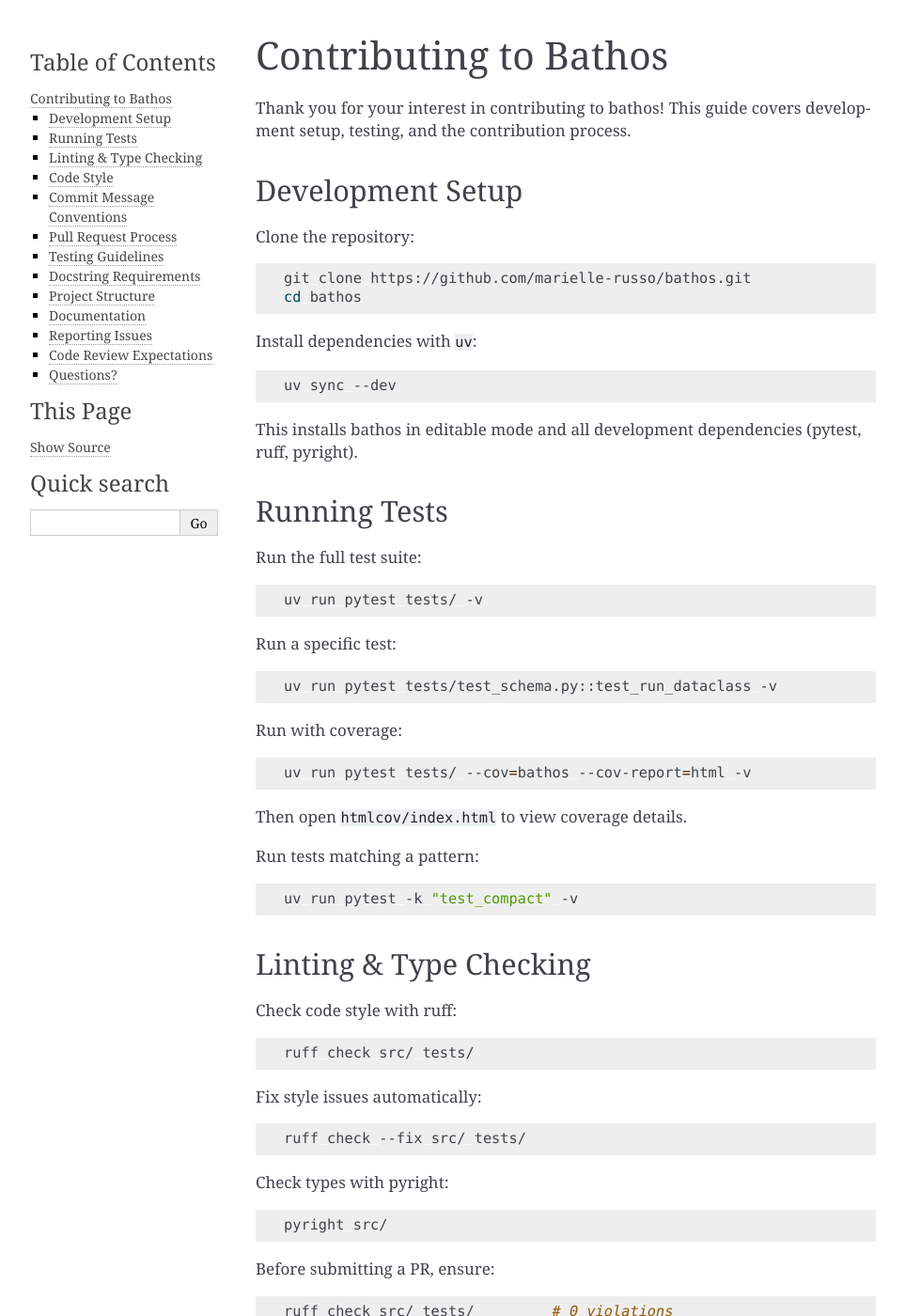
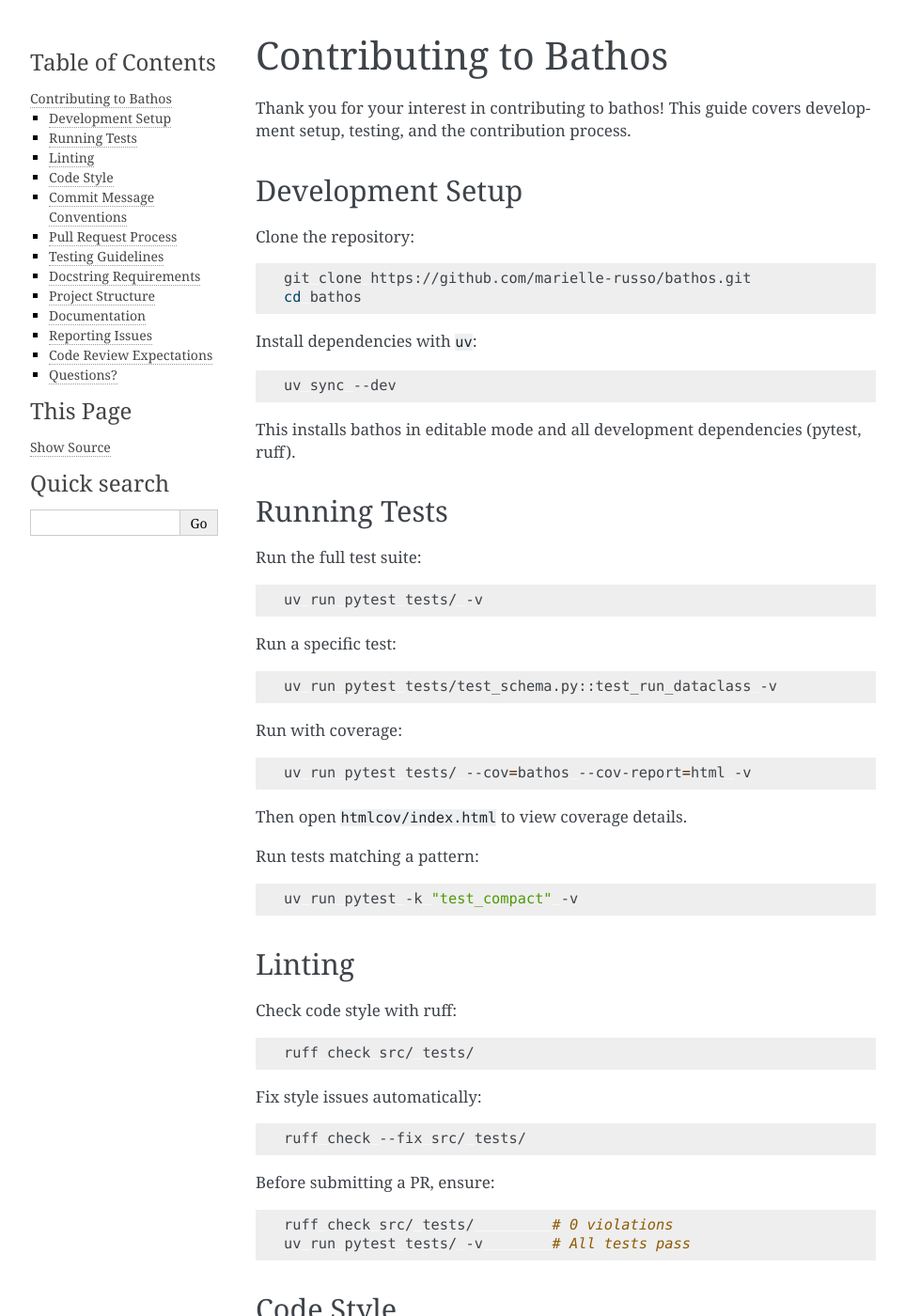
Before and after one commit to maraxen/bathos, a Sphinx documentation site: the page built from docs/source/contributing.rst, in a window 1280 px wide and 1400 px high. Shown: the whole window at 94% size, without its empty margins (148-1111 px from the left). Built offline with Sphinx 7.4.7, drawn with Linux system fonts in a browser that asks for light colours; some of the changed text lies outside the part shown.

Commit message:
ci: drop pyright — this project does not use it (closes #4085)
pyright was scaffolded in at v0.1.0 (73e40a6 for the dep + config, 691a90e
for the CI step) from the v0.1 release plan's template, and has never once
passed. It never even executed: the ruff step failed first and
short-circuited the job on every run until 2026-08-05, which is why the
2624 strict-mode errors surfaced only yesterday.

Those errors were never a real gate on this repo — 94% of them came from
untyped third-party dependencies, and no one has ever run the tool. The
project does not use pyright, so remove it rather than adopt a typing
policy to satisfy a step nobody asked for.

Removed: the CI step, the dev-dependency entry in both
[project.optional-dependencies].dev and [dependency-groups].dev, the
[tool.pyright] config (including the include-scoping fix from e61624b, now
moot), and the contributing-guide references. No `# pyright:` pragmas
existed in src/ or tests/, so no source changes are needed.

This leaves CI with no type-check gate. Adding one (e.g. astral's `ty`) is
a separate decision, deliberately not made here.

Backtrack: revert this commit to restore pyright exactly as it stood,
including the e61624b scoping that makes it terminate.

Co-Authored-By: Claude Opus 5 (1M context) <noreply@anthropic.com>

```diff
--- a/docs/source/contributing.rst
+++ b/docs/source/contributing.rst
@@ -19,7 +19,7 @@ Install dependencies with ``uv``:
 
     uv sync --dev
 
-This installs bathos in editable mode and all development dependencies (pytest, ruff, pyright).
+This installs bathos in editable mode and all development dependencies (pytest, ruff).
 
 Running Tests
 -------------
@@ -50,8 +50,8 @@ Run tests matching a pattern:
 
     uv run pytest -k "test_compact" -v
 
-Linting & Type Checking
------------------------
+Linting
+-------
 
 Check code style with ruff:
 
@@ -65,18 +65,11 @@ Fix style issues automatically:
 
     ruff check --fix src/ tests/
 
-Check types with pyright:
-
-.. code-block:: bash
-
-    pyright src/
-
 Before submitting a PR, ensure:
 
 .. code-block:: bash
 
     ruff check src/ tests/         # 0 violations
-    pyright src/                   # 0 errors
     uv run pytest tests/ -v        # All tests pass
 
 Code Style
@@ -185,7 +178,6 @@ Pull Request Process
 
        uv run pytest tests/ --cov=bathos -v
        ruff check src/ tests/
-       pyright src/
 
 5. **Commit with conventional message:**
 
@@ -352,7 +344,7 @@ Code Review Expectations
 
 All PRs are reviewed before merging. Reviewers will check:
 
-- Code follows style guide (ruff, pyright pass)
+- Code follows style guide (ruff passes)
 - Tests cover new code (>80% overall coverage)
 - Docstrings are present and accurate
 - Commit messages follow conventions
```
Also changed, not shown: pyproject.toml (+0 -15 lines), 2 other files.
